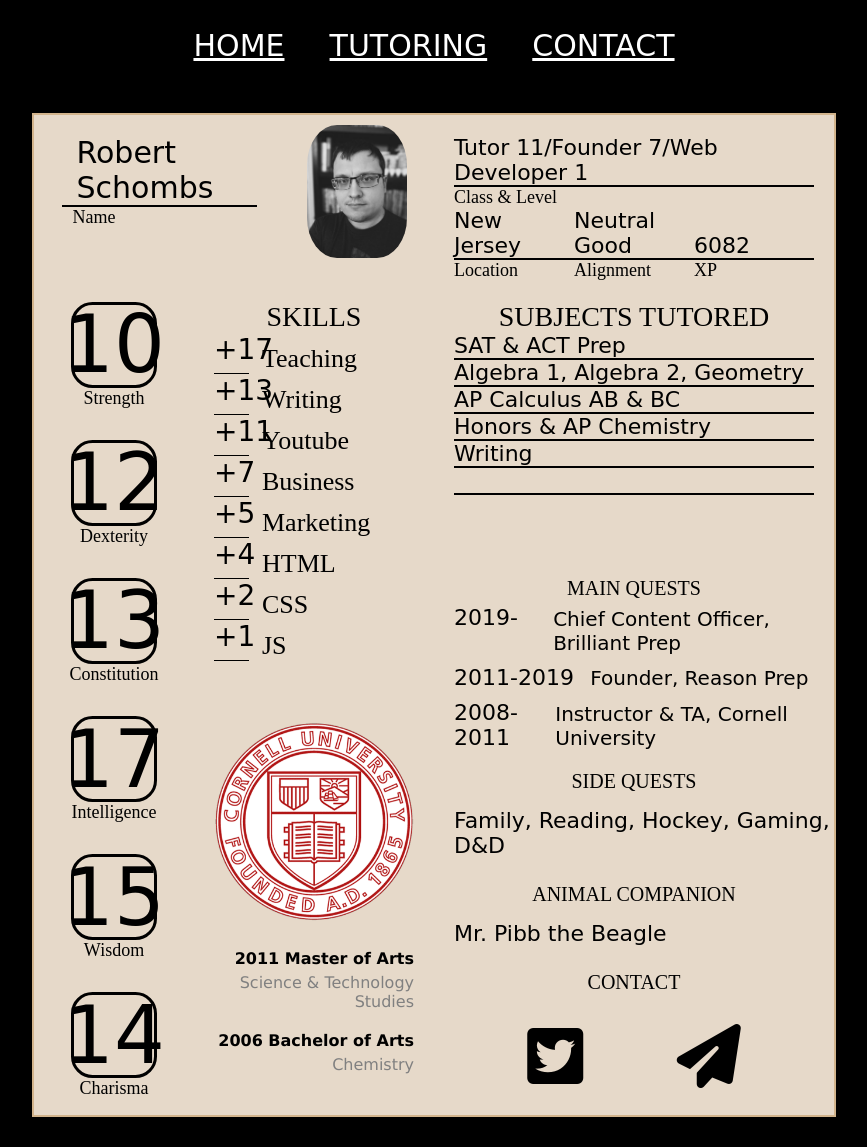
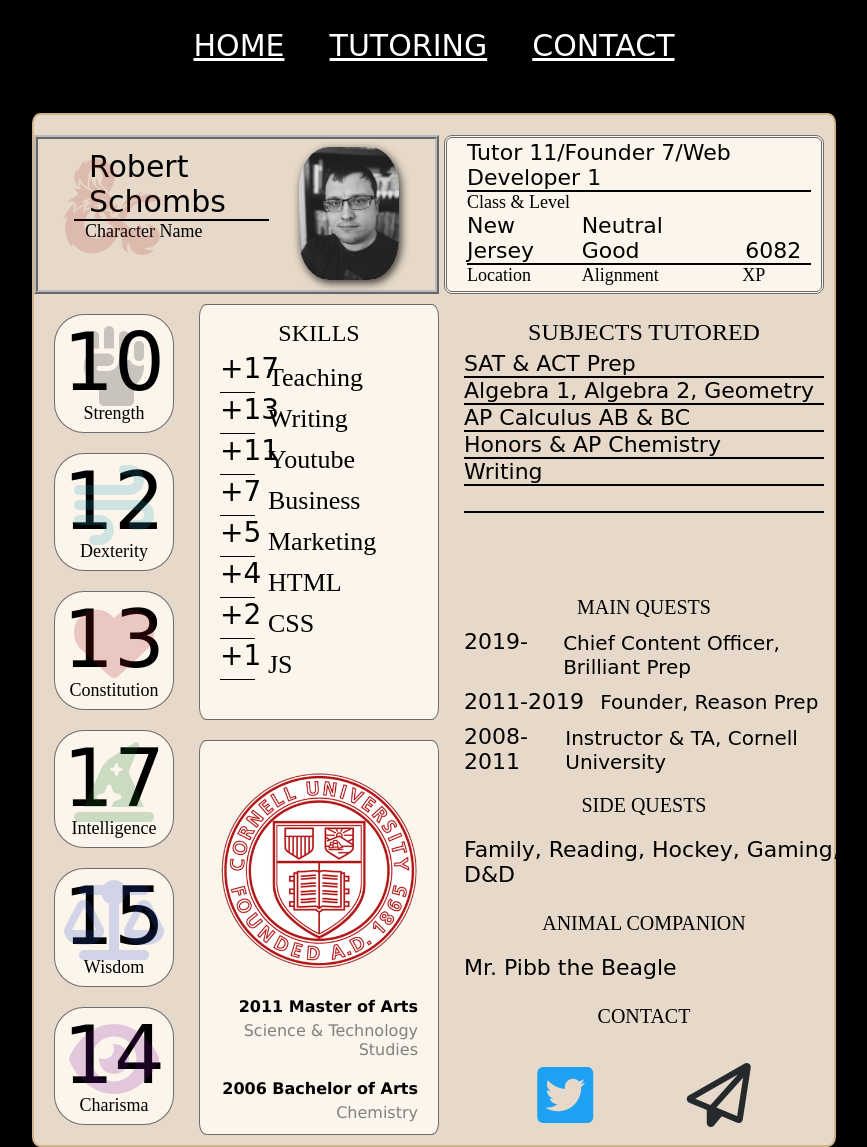
Before and after one commit to rschombs/robert-schombs-site, a plain HTML site: page index.html in a window 1280 px wide. Shown: the whole page, without its empty margins (206-1073 px from the left). Before the commit the page ends 1125 px from the top, so only its background shows below. Drawn offline with Linux system fonts and the light colour scheme; a web font is replaced by a local one.

Commit message:
Stylings and icons

```diff
--- a/index.html
+++ b/index.html
@@ -11,6 +11,7 @@
     <link href="./assets/css/fontawesome.css" rel="stylesheet">
     <link href="./assets/css/brands.css" rel="stylesheet">
     <link href="./assets/css/solid.css" rel="stylesheet">
+    <link href="./assets/css/regular.css" rel="stylesheet">
     <title>Robert Schombs</title>
 </head>
 <body>
@@ -22,8 +23,9 @@
     <div class="charsheet">
         <div class="box" id="name">
             <div class="name-section">
+                <i class="fa-brands fa-d-and-d fa-6x" id="dnd-icon" style="color:#a5151c"></i>
                 <div class="entry" id="name-box">Robert Schombs</div>
-                <div class="label" id="name-label">Name</div>
+                <div class="label" id="name-label">Character Name</div>
             </div>
             <img width="100" src="./assets/images/portrait-thumb.jpg">
 
@@ -33,12 +35,13 @@
             <div class = "label" id="class-level">Class & Level</div>
             <div class="entry" id="info-box-3">New Jersey</div>
             <div class="entry" id="info-box-4">Neutral Good</div>
-            <div class="entry" id="info-box-5">6082</div>
+            <div class="entry" id="info-box-5">&nbsp;&nbsp;&nbsp;&nbsp;&nbsp;&nbsp;&nbsp;6082</div>
             <div class="label">Location</div>
             <div class="label">Alignment</div>
-            <div class="label">XP</div>
+            <div class="label" id="XP">XP</div>
         </div>
         <div class="box stat" id="str">
+            <i class="fa-solid fa-hand-fist fa-5x" id="atr-icon"></i>
             <div class="attribute">10</div>
             <div class="label">Strength</div>
         </div>
@@ -94,10 +97,12 @@
             <div class="label"></div>
         </div>
         <div class="box stat" id="dex">
+            <i class="fa-solid fa-wind fa-5x" id="atr-icon" style="color:#239ebd"></i>
             <div class="attribute">12</div>
             <div class="label">Dexterity</div>
         </div>
         <div class="box stat" id="con">
+            <i class="fa-solid fa-heart fa-5x" id="atr-icon" style="color:#a5151c"></i>
             <div class="attribute">13</div>
             <div class="label">Constitution</div>
         </div>
@@ -121,12 +126,13 @@
             <div class="list">Mr. Pibb the Beagle</div>
             <div class="title">CONTACT</div>
             <div class="icon-container">
-                <i class="fa-brands fa-square-twitter fa-4x"></i>
-                <i class="fa-solid fa-paper-plane fa-4x"></i>
+                <i class="fa-brands fa-square-twitter fa-4x" style="color:#1DA1F2"></i>
+                <i class="fa-regular fa-paper-plane fa-4x" style="color:#25292c"></i>
             </div>
 
         </div>
         <div class="box stat" id="int">
+            <i class="fa-solid fa-hat-wizard fa-5x" id="atr-icon" style="color:#0e771d"></i>
             <div class="attribute">17</div>
             <div class="label">Intelligence</div>
         </div>
@@ -138,10 +144,12 @@
             <p>Chemistry</p>
         </div>
         <div class="box stat" id="wis">
+            <i class="fa-solid fa-scale-balanced fa-5x" id="atr-icon" style="color:#2d53d1"></i>
             <div class="attribute">15</div>
             <div class="label">Wisdom</div>
         </div>
         <div class="box stat" id="cha">
+            <i class="fa-solid fa-eye fa-5x" id="atr-icon" style="color:#7912a1"></i>
             <div class="attribute">14</div>
             <div class="label">Charisma</div>
         </div>
--- a/style.css
+++ b/style.css
@@ -39,8 +39,12 @@ p {
     width: 800px;
     height: 1000px;
     border: 2px solid tan;
+    border-radius: 1%;
     margin-top: 50px;
+    padding-top: 20px;
+    padding-bottom: 10px;
     background-color: rgb(230, 217, 201);
+    grid-column-gap: 5px;
 }
 
 .box {
@@ -65,9 +69,11 @@ p {
 
 .title {
     font-family: 'IM Fell English SC', serif;
-    font-size: 28px;
+    font-size: 24px;
     margin-top: 15px;
+    margin-bottom: 5px;
     align-self:center;
+
 }
 
 #name {
@@ -76,11 +82,15 @@ p {
     display: grid;
     grid-template: auto/auto;
     grid-column-gap: 30px;
-    padding-top: 10px;
+    margin-bottom: 10px;
+    border: 4px ridge #bababa;
+
+
 }
 
 .name-section {
     margin-top: 30px;
+    position: relative;
 }
 
 #name-box{
@@ -93,18 +103,37 @@ p {
 #name > img {
     border-radius: 30%;
     grid-area: 1 / 2 / 3 / 3;
-    margin-left: 20px;
+    box-shadow: 2px 3px 9px 0px rgba(0,0,0,0.75);
+    -webkit-box-shadow: 2px 3px 9px 0px rgba(0,0,0,0.75);
+    -moz-box-shadow: 2px 3px 9px 0px rgba(0,0,0,0.75);
+    margin-top: 8px;
+    margin-bottom: 8px;
 }
 
 #name-label {
     margin-left: 11px;
 }
 
+#dnd-icon {
+    position: absolute;
+    opacity: .15;
+    top: -10px;
+    left: -15px;
+}
+
 #info {
     display: grid;
     grid-template-columns: 1fr 1fr 1fr;
-    padding: 20px;
-    padding-bottom: 5px;
+    padding: 2px 10px 5px 20px;
+    border: 3px double rgb(110, 109, 109);
+    border-radius: .5rem;
+    margin-right: 20px;
+    margin-bottom: 10px;
+    background-color: rgb(252, 245, 236)
+}
+
+#XP {
+    justify-self: center;
 }
 
 #info-box-1 {
@@ -119,8 +148,6 @@ p {
 .attribute {
     height: 80px;
     width: 80px;
-    border-radius: 25%;
-    border: 3px solid black;
     display: flex;
     align-items: center;
     justify-content: center;
@@ -135,6 +162,22 @@ p {
 
 #str {
     grid-area: 2 / 1 / 3 / 2;
+
+}
+
+#str, #dex, #con,
+#int, #wis, #cha {
+    position: relative;
+    border: 1px solid rgb(110, 109, 109);
+    margin: 10px 20px 10px 20px;
+    border-radius: 25%;
+    background-color: rgb(252, 245, 236)
+}
+
+#atr-icon {
+    position: absolute;
+    opacity: .2;
+    top: 11px;
 }
 
 #skills {
@@ -142,6 +185,9 @@ p {
     display: flex;
     flex-direction: column;
     justify-content: flex-start;
+    border: 1px solid rgb(110, 109, 109);
+    border-radius: 3%;
+    background-color: rgb(252, 245, 236)
 }
 
 .skill-container{
@@ -174,10 +220,15 @@ p {
 #education {
     grid-area: 5 / 2 / 8 / 3;
     justify-content: flex-start;
-    padding: 20px;
+    padding: 20px 20px 0px 20px;
+    border: 1px solid rgb(110, 109, 109);
+    border-radius: 3%;
+    background-color: rgb(252, 245, 236);
+    margin-top: 20px;
 }
 
 #education >img {
+    margin-top: 10px;
     margin-bottom: 25px;
 }
 
```
